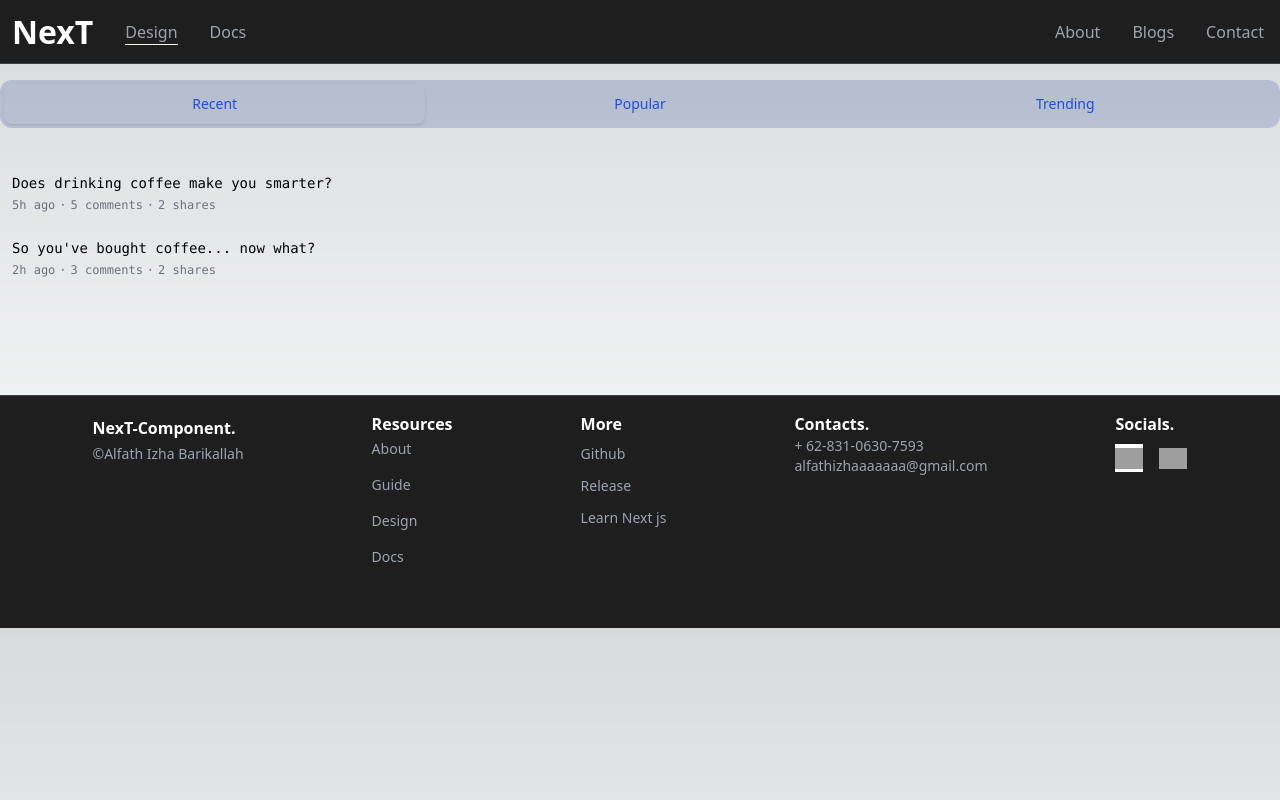
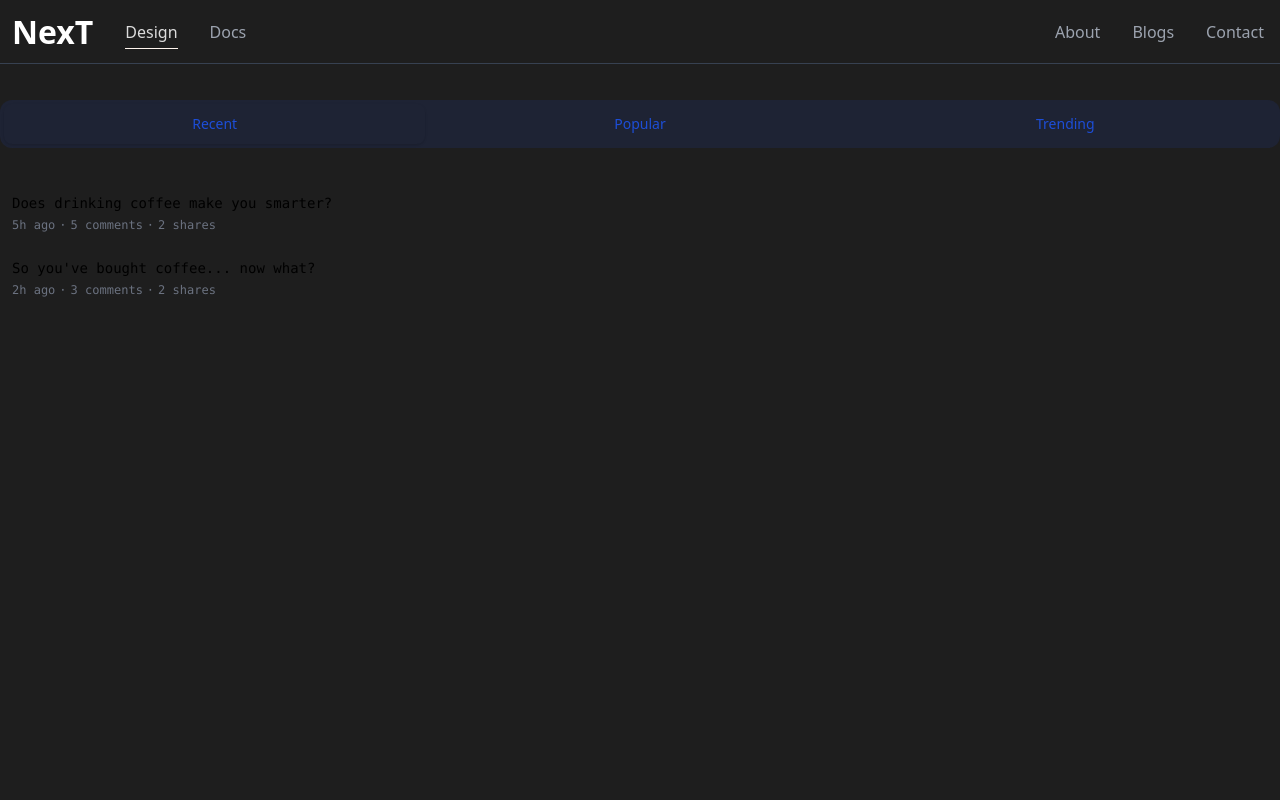
Before and after one commit to justizha/NucleousUI, a Next.js app: page /design in a window 1280 px wide. Shown: the top 800 px of the page. Built offline with nearby package versions, Linux system fonts and the light colour scheme; grey boxes are pictures that could not be loaded.

Commit message:
Router Page Transition

```diff
--- a/src/app/about/aboutSections/Tech.tsx
+++ b/src/app/about/aboutSections/Tech.tsx
@@ -1,7 +1,7 @@
 import dataTech from "../dataTech"
 export default function Tech() {
     return (
-        <section className="pb-24 pt-24 mx-auto border-t border-main-gray">
+        <section className="pb-24 pt-24 mx-auto border-t border-main-gray border-b">
             <div>
                 <h1 className="font-semibold text-3xl text-center text-white">Technologies</h1>
                 <h4 className="text-center text-main-gray text-lg mt-4">Here are the Framework,Libraries and Language used in this website.</h4>
@@ -9,7 +9,7 @@ export default function Tech() {
             <div className="flex justify-center md:mx-10 mx-4 mt-10">
                 <div className="grid md:grid-cols-4 gap-4">
                     {dataTech.map((data, index) => (
-                        <div key={index} className="bg-gray-700 shadow w-72 h-44 flex flex-col rounded shadow-main-white p-2">
+                        <div key={index} className="bg-[#43464B] shadow w-72 h-44 flex flex-col rounded shadow-main-white p-2">
                             <div className="h-32 flex items-center justify-center p-4">
                                 <img src={data.img} alt={data.language} className="w-16" />
                             </div>
--- a/src/app/design/page.tsx
+++ b/src/app/design/page.tsx
@@ -1,6 +1,7 @@
 "use client"
 import { Tab } from "@headlessui/react"
 import { useState } from "react"
+import PageWrapper from "../../components/PageWrapper"
 const classNames = (...classes) => {
     return classes.filter(Boolean).join(' ')
 }
@@ -57,6 +58,7 @@ export default function Design() {
     })
 
     return (
+        <PageWrapper>
             <section className="w-full pt-20 pb-20">
                 <div>
                     <Tab.Group>
@@ -123,5 +125,6 @@ export default function Design() {
                     </Tab.Group>
                 </div>
             </section>
+        </PageWrapper>
     )
 }
--- a/src/app/globals.css
+++ b/src/app/globals.css
@@ -25,3 +25,7 @@ body {
     )
     rgb(var(--background-start-rgb));
 }
+
+.activeLink {
+  color: gainsboro;
+}
--- a/src/app/layout.tsx
+++ b/src/app/layout.tsx
@@ -8,12 +8,12 @@ export const metadata = {
 export default function RootLayout({ children }) {
   return (
     <html lang="en">
-      <body>
+      <body className='bg-main-black'>
         <main className=''>
           <NavBar></NavBar>
           {children}
         </main>
-        <footer className='w-full border-t border-gray-700 bg-main-black pb-4 md:pb-10'>
+        <footer className='w-full  pt-3 bg-main-black pb-4 md:pb-10'>
           <div className='md:flex md:justify-center md:gap-24 grid grid-cols-2 mx-auto'>
             {/* first footer */}
             <div className='px-4 mt-4 mb-2'>
--- a/src/app/page.tsx
+++ b/src/app/page.tsx
@@ -1,14 +1,17 @@
 import Head from "next/head"
+import PageWrapper from "../components/PageWrapper"
 import Faq from "./sections/Faq"
 import Hero from "./sections/Hero"
 export default function Home() {
   return (
-    <div className="bg-main-black">
-      <Head>
-        <link rel="icon" href="favicon.ico" />
-      </Head>
-      <Hero />
-      <Faq />
-    </div>
+    <PageWrapper>
+      <section className="bg-main-black">
+        <Head>
+          <link rel="icon" href="favicon.ico" />
+        </Head>
+        <Hero />
+        <Faq />
+      </section>
+    </PageWrapper>
   )
 }
--- a/src/app/sections/Faq.tsx
+++ b/src/app/sections/Faq.tsx
@@ -5,7 +5,7 @@ import Link from "next/link";
 
 export default function Faq() {
     return (
-        <section className=" lg:pt-20 lg:pb-20 pb-16 pt-16 z-10 bg-main-black">
+        <section className="border-b border-gray-700 lg:pt-20 lg:pb-20 pb-16 pt-16 z-10 bg-main-black">
             <div className="">
                 <h1 className="md:text-4xl text-[30px] font-bold text-start mb-10 md:mx-8 mx-2 text-white">
                     Frequently asked questions
--- a/src/components/NavBar.tsx
+++ b/src/components/NavBar.tsx
@@ -38,6 +38,7 @@ export default function NavBar() {
         { href: "/contact", title: "Contact" }
     ]
     const path = usePathname()
+
     return (
         <nav className='w-full h-16 border-b flex justify-between border-gray-700 fixed z-50 bg-main-black ' ref={navRef}>
             <ul className="flex items-center gap-8">
@@ -48,11 +49,11 @@ export default function NavBar() {
                 </li>
                 {LinkLeftSide.map((link) => (
                     <li key={link.href} className="md:flex hidden">
-                        <Link href={link.href} className="text-gray-400 relative hover:text-gray-200 duration-150  text-base">
+                        <Link href={link.href} className={`text-gray-400 relative hover:text-gray-200 duration-150  text-base ${link.href === path ? 'activeLink' : ''}`} >
                             {link.href === path && (
                                 <motion.span
                                     layoutId="underline"
-                                    className="absolute left-0 top-full h-[1px] bg-main-white w-full" />
+                                    className="absolute left-0 top-full mt-1 h-[1px] bg-main-white w-full" />
                             )}
                             {link.title}
                         </Link>
@@ -62,11 +63,11 @@ export default function NavBar() {
             <ul className=' flex-row gap-8 mx-4 md:flex hidden items-center'>
                 {LinkRightSide.map((link) => (
                     <li className=' text-base' key={link.href}>
-                        <Link href={link.href} className="text-gray-400 relative hover:text-gray-200 duration-150">
+                        <Link href={link.href} className={`text-gray-400 relative hover:text-gray-200 duration-150  text-base ${link.href === path ? 'activeLink' : ''}`} >
                             {link.href === path && (
                                 <motion.span
                                     layoutId="underline"
-                                    className="absolute left-0 top-full h-[1px] bg-main-white w-full" />
+                                    className="absolute left-0 top-full mt-1 h-[1px] bg-main-white w-full" />
                             )}
                             {link.title}
                         </Link>
--- a/tailwind.config.js
+++ b/tailwind.config.js
@@ -16,7 +16,7 @@ module.exports = {
       colors : {
         'main-black' : ' #1E1E1E',
         'main-white' : '#FFF5EE',
-        'main-gray' : '#696969',
+        'main-gray' : '#A9A9A9',
         'main-orange' : '#ff5722',
         'main-blue' : "#03a8f4",
         'main-green' : '#8bc34a',
```
Also changed, not shown: src/app/documentation/page.tsx (renamed from src/app/documentation/page.jsx). Lines whose indentation alone changed are shown as unchanged.
